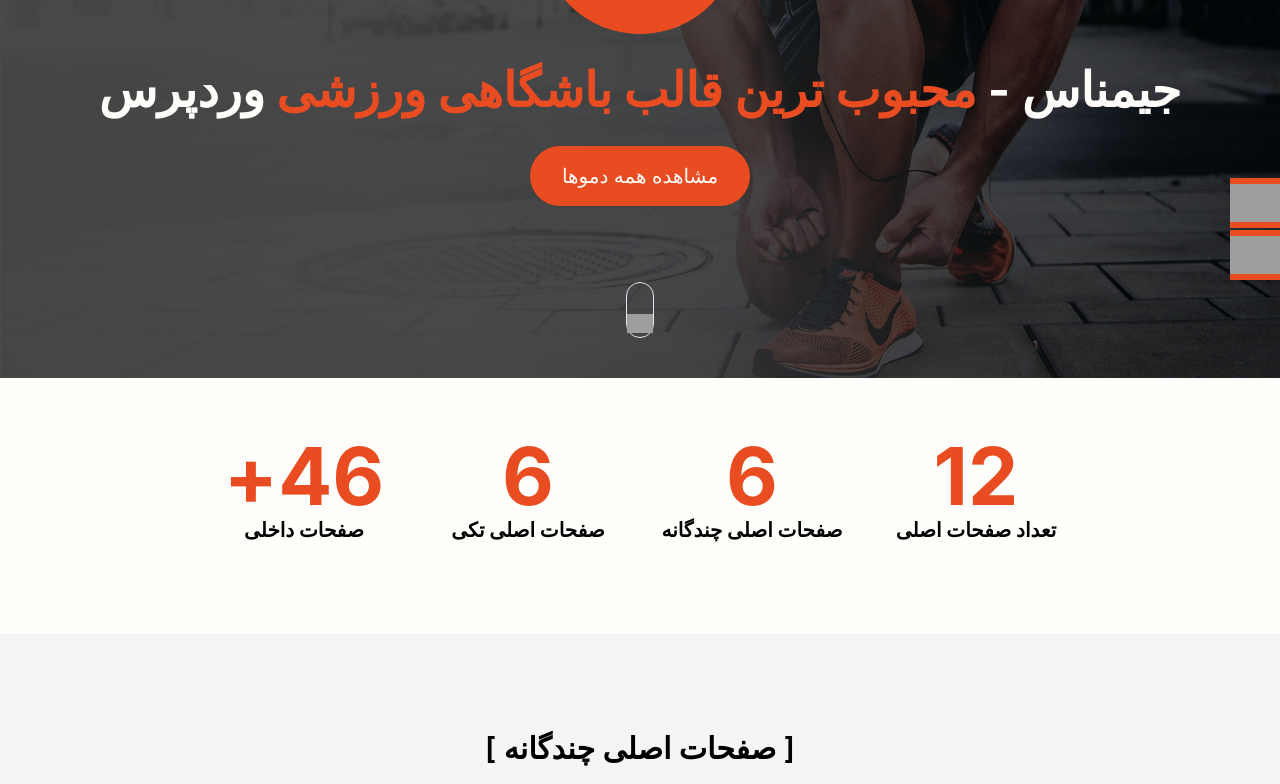
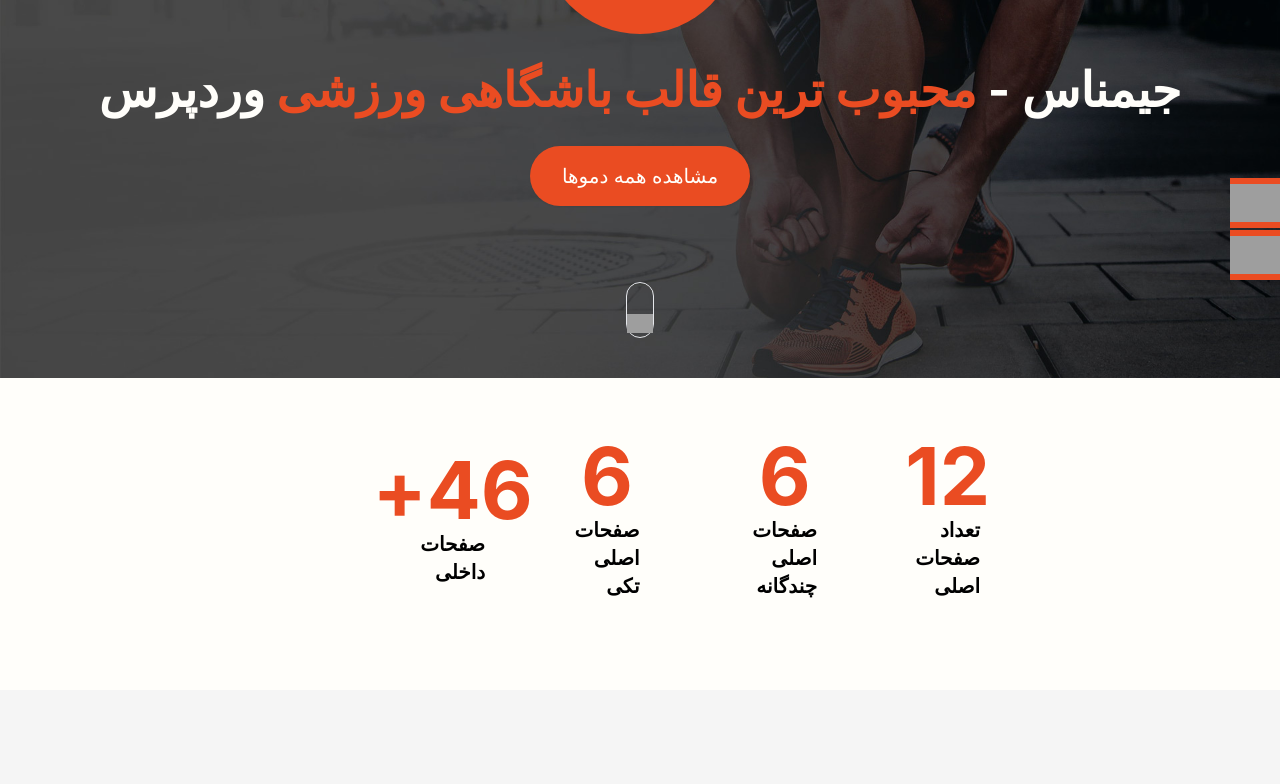
Before and after one commit to mahyarErshad/gimnas, a React (Vite) app: page / in a window 1280 px wide. Shown: the part 422-1206 px from the top of the page. Built offline with nearby package versions, Linux system fonts and the light colour scheme; grey boxes are pictures that could not be loaded; a web font is replaced by a local one.

Commit message:
Counting is working when scrolling

```diff
--- a/src/components/Body/BodyParts/PageCounter/PageCounterComponent.jsx
+++ b/src/components/Body/BodyParts/PageCounter/PageCounterComponent.jsx
@@ -1,15 +1,20 @@
-import React from "react";
+import React, { useState } from "react";
 import CountUp from "react-countup";
+import ScrollTrigger from "react-scroll-trigger";
 
 function PageCounterComponent(props) {
+  const [counterStart, setCounterStart] = useState(false);
   return (
+    <ScrollTrigger onEnter={() => setCounterStart(true)} onExit={() => setCounterStart(false)}>
       <div className="max-md:w-full md:w-[40%] lg:w-1/4 flex-col flex-full-center gap-8">
         <h3 className="text-[5rem] font-bold text-primary m-0 leading-4 flex js-count-up">
-        <CountUp start={0} end={props.number} duration={2} delay={2} />
+          {counterStart && <CountUp start={0} end={props.number} duration={2} delay={0} />}
+
           {props.plus && <span className="text-inherit font-bold">+</span>}
         </h3>
         <h4 className="text-xl font-bold m-0">{props.text}</h4>
       </div>
+    </ScrollTrigger>
   );
 }
 
```
Lines whose indentation alone changed are shown as unchanged.
